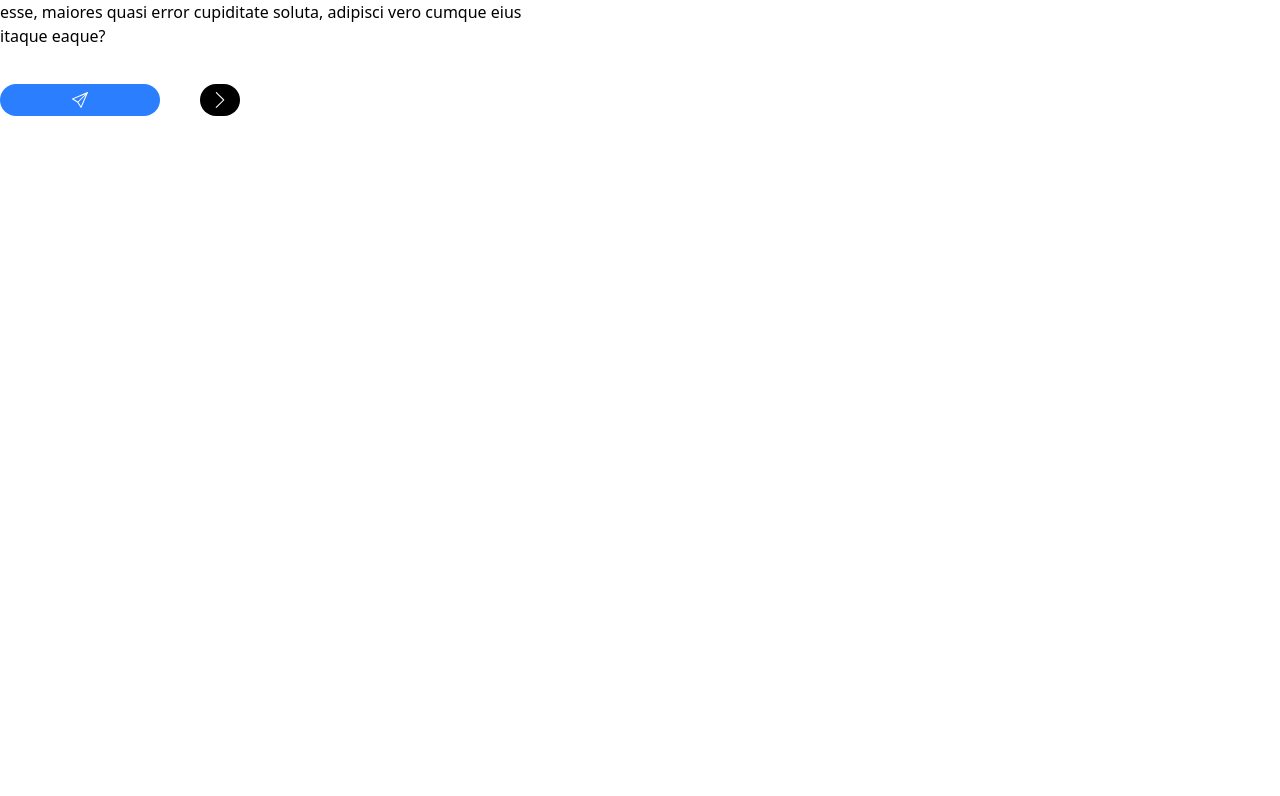
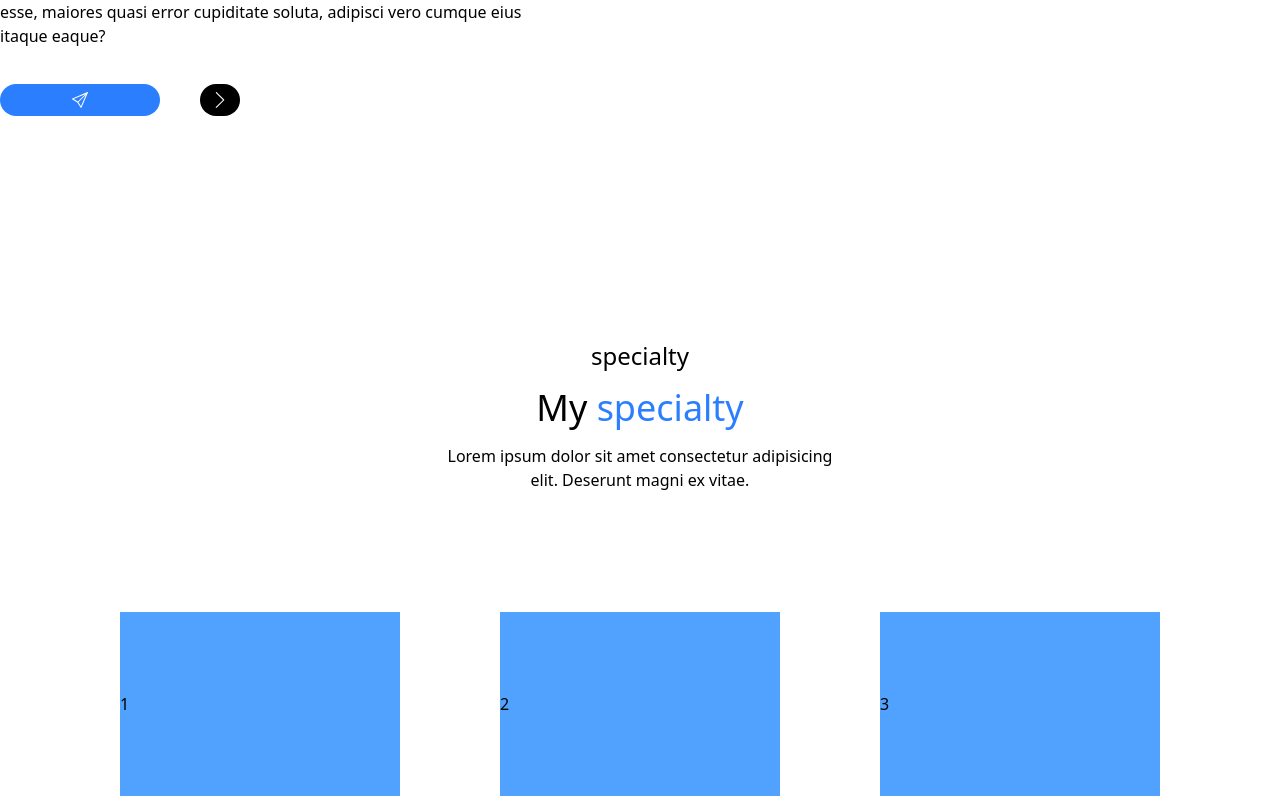
Before and after one commit to asadullahkhanmasood/ReactProjectPractice, a React (Vite) app: page / in a window 1280 px wide. Shown: the part 488-1284 px from the top of the page. Before the commit the page ends 800 px from the top, so only its background shows below. Built offline with nearby package versions, Linux system fonts and the light colour scheme.

Commit message:
work starts  on project presentation

```diff
--- a/src/App.jsx
+++ b/src/App.jsx
@@ -5,6 +5,7 @@ import Navbar from './components/navbar/navbar'
 // import "react-router" from 'react-router-dom'
 import {BrowserRouter, Routes , Route } from 'react-router-dom'
 import Home from "./pages/home/home"
+import Projects from './pages/projects/projects'
 function App() {
 
   return (
@@ -17,6 +18,8 @@ function App() {
 
 
     </Routes>
+    <Projects/>
+
 
 
 
--- a/src/pages/projects/projects.jsx
+++ b/src/pages/projects/projects.jsx
@@ -2,7 +2,33 @@ import React from 'react'
 
 function Projects() {
   return (
-    <div>Projects</div>
+<>
+
+
+<section className='w-full  md:mt-30 flex flex-col'>
+
+    <div className="projects-heading md:flex md:flex-col md:mt-10">
+          <div className="headings md:mx-auto md:flex md:flex-col md:justify-center md:items-center md:space-y-4    ">
+              <h1 className='font-light md:text-2xl'>specialty</h1>
+              <h1 className='md:font-medium md:text-4xl'>My <span className='text-blue-500'>specialty</span></h1>
+              <p className='md:w-100 md:text-center'>Lorem ipsum dolor sit amet consectetur adipisicing elit. Deserunt magni ex vitae.</p>
+          </div>
+    </div>
+
+    <div className="projects-row">
+          <div className="row-starts md:flex md:flex-row md:mt-30 md:space-x-20 md:justify-between md:mx-30 ">
+              <div className="box w-70 bg-blue-400 py-20">1</div>
+              <div className="box w-70 bg-blue-400 py-20">2</div>
+              <div className="box w-70 bg-blue-400 py-20">3</div>
+          </div>
+    </div>
+
+
+</section>
+
+</>
+
+
   )
 }
 
```
